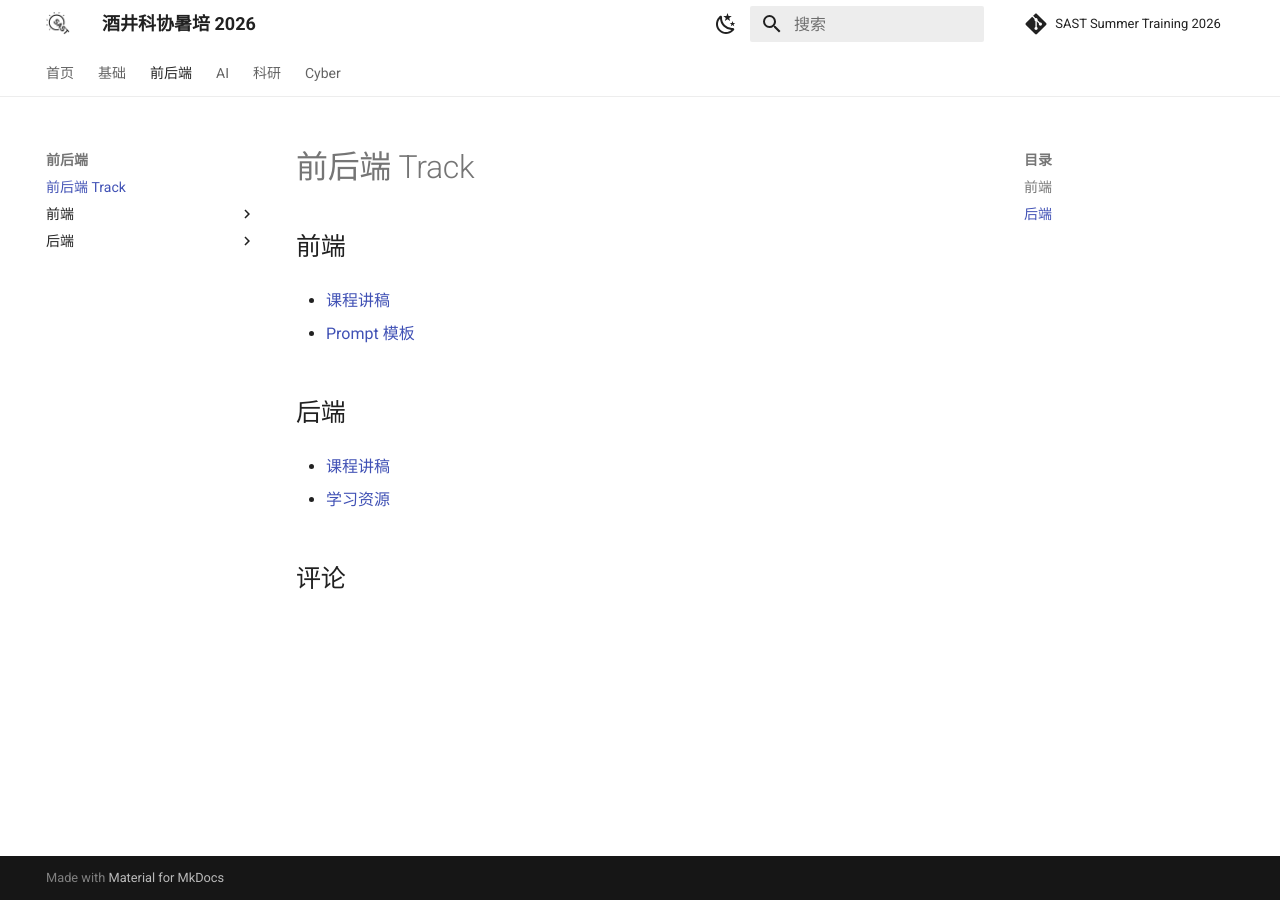
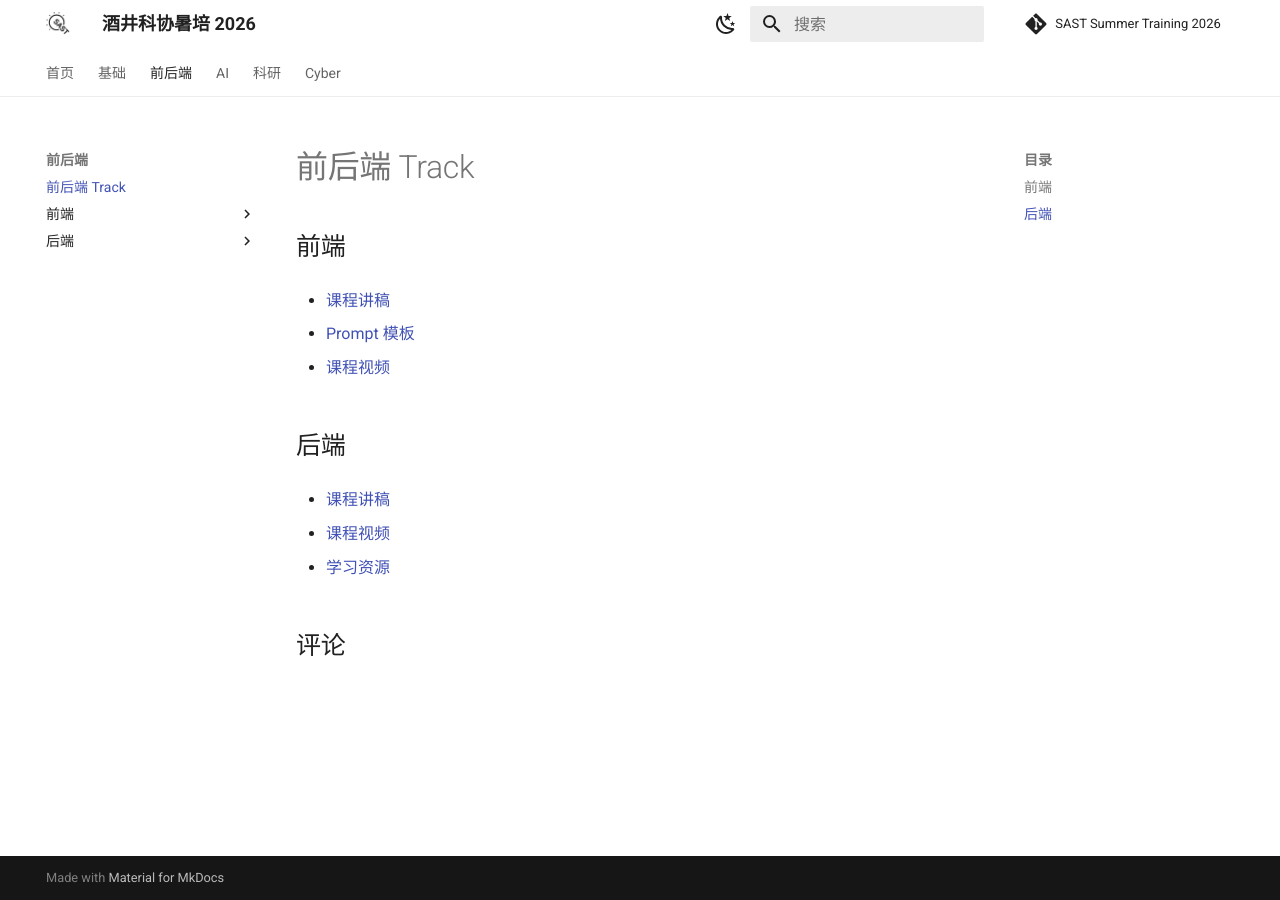
Before and after one commit to sast-summer-training-2026/sast-summer-training-2026.github.io, an MkDocs documentation site: the page built from docs/frontend-and-backend/index_frontend-and-backend.md, in a window 1280 px wide. Built offline with MkDocs 1.6.1 and Material for MkDocs 9.7.7, drawn with Linux system fonts in a browser that asks for light colours; comment, search, counter and statistics services are not loaded.

Commit message:
补充AI Track和前后端 Track的课程视频链接于track index页

```diff
--- a/docs/frontend-and-backend/index_frontend-and-backend.md
+++ b/docs/frontend-and-backend/index_frontend-and-backend.md
@@ -6,8 +6,12 @@
 
 - [Prompt 模板](/frontend-and-backend/frontend/prompt)
 
+- [课程视频](https://www.bilibili.com/video/BV1Rt3K6qEjE/)
+
 ## [后端](/frontend-and-backend/backend/)
 
 - [课程讲稿](/frontend-and-backend/backend/讲稿.pdf)
 
+- [课程视频](https://www.bilibili.com/video/BV137gZ6VE2j/)
+
 - [学习资源](/frontend-and-backend/backend/#_3)
--- a/mkdocs.yml
+++ b/mkdocs.yml
@@ -120,6 +120,7 @@ nav:
       - ai/overview/index.md
       - 课程讲义: ai/overview/ai-overview-handout.pdf
       - 课件: ai/overview/ai-overview-slides.pdf
+      - 课程视频: https://www.bilibili.com/video/BV1oH346AEwU/
     - ML System:
       - ai/ML/index.md
       - 课件: ai/ML/mlsys_intro_for_beginners.pptx
```
Also changed, not shown: docs/ai/index_ai.md (+4 -0 lines).
